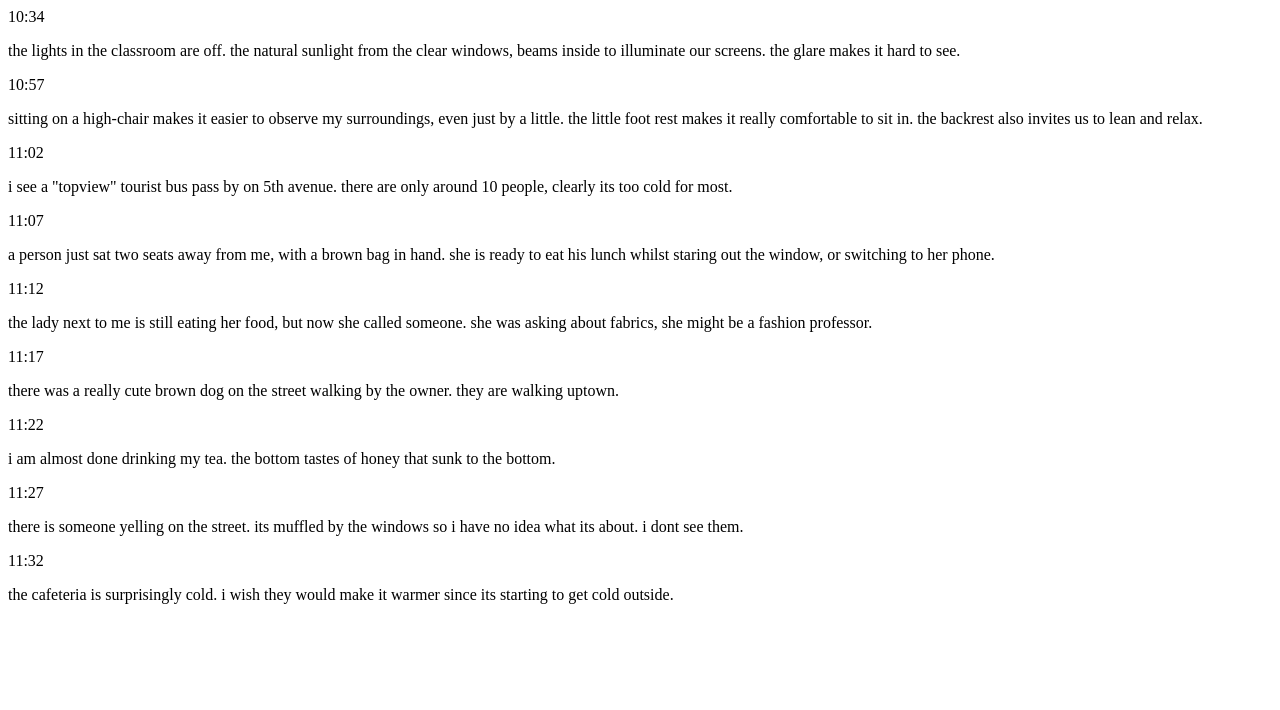
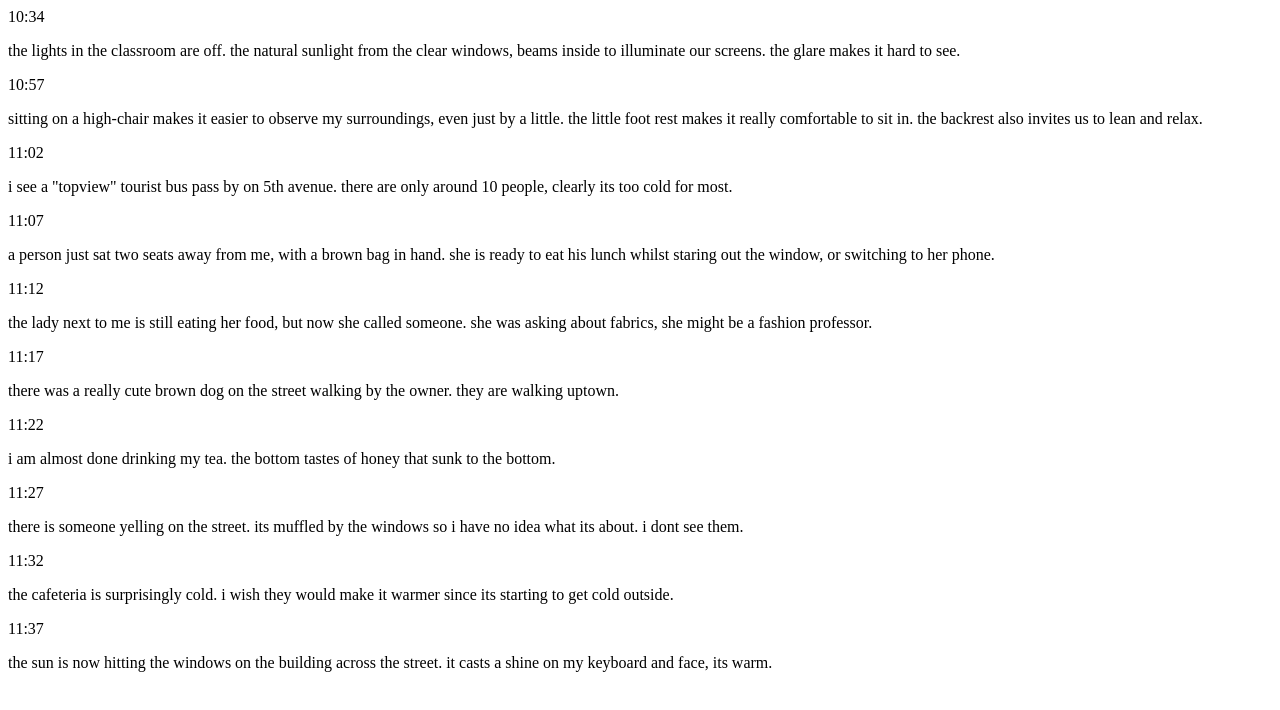
Before and after one commit to sarasara01/commit-to-diary, a plain HTML site: page index.html in a window 1280 px wide. Drawn offline with Linux system fonts and the light colour scheme.

Commit message:
Update index.html

```diff
--- a/index.html
+++ b/index.html
@@ -52,6 +52,11 @@
     <p>the cafeteria is surprisingly cold. i wish they would make it warmer since its starting to get cold outside.</p>
   </article>
 
+  <article class="entry">
+    <time>11:37</time>
+    <p>the sun is now hitting the windows on the building across the street. it casts a shine on my keyboard and face, its warm.</p>
+  </article>
+
 </main>
 
 </body>
```
